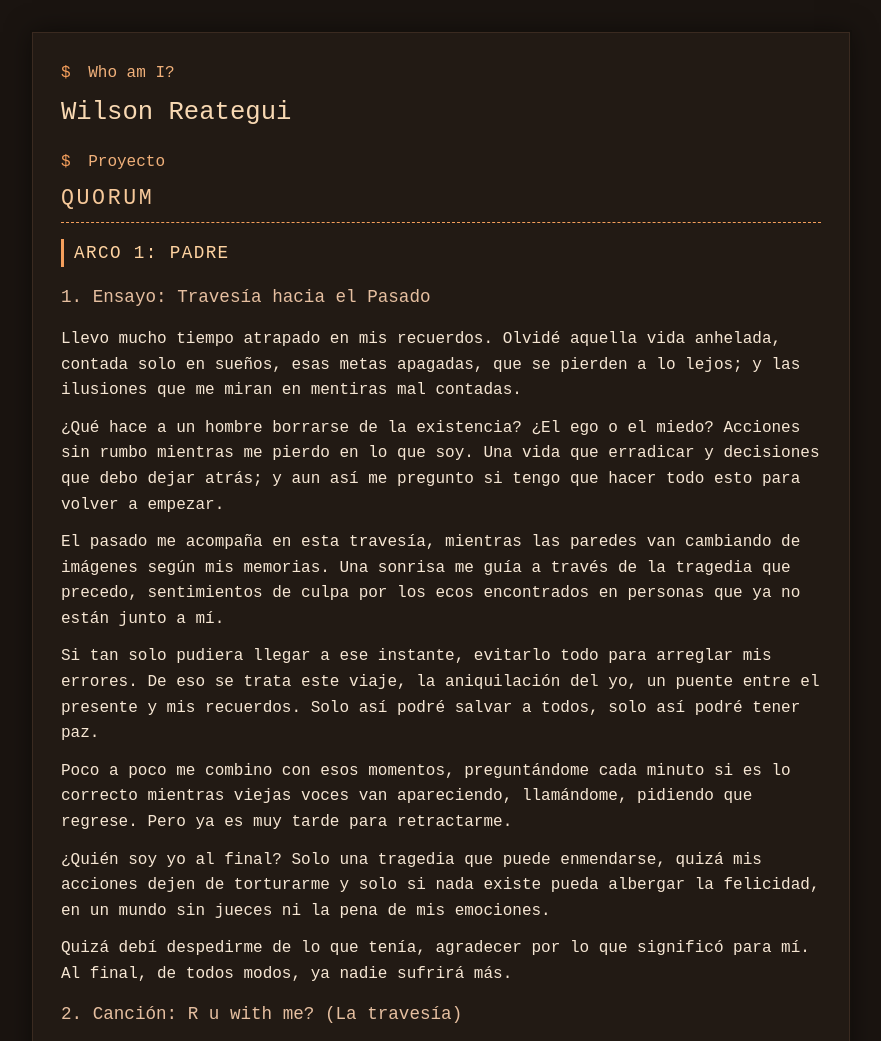
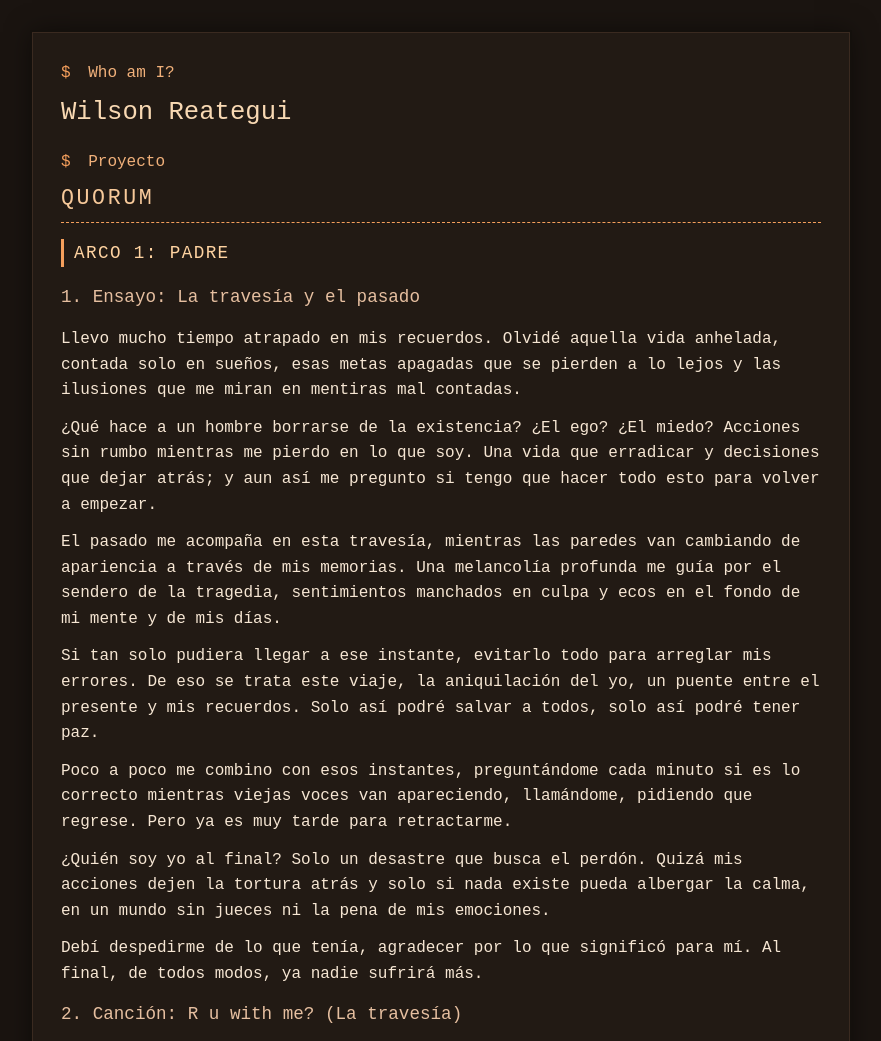
Before and after one commit to wilsonreategui/personal_page, a plain HTML site: page index.html in a window 1280 px wide. Shown: the top 1041 px of the page, without its empty margins (199-1080 px from the left). Drawn offline with Linux system fonts and the light colour scheme.

Commit message:
Ensayo Afinado

```diff
--- a/index.html
+++ b/index.html
@@ -15,20 +15,20 @@
         <p class="line"><span class="prompt">$</span> Proyecto</p>
         <h2 class="project-title">Quorum</h2>
         <h2 class="arc">ARCO 1: Padre</h2>
-        <h2>1. Ensayo: Travesía hacia el Pasado</h2>
+        <h2>1. Ensayo: La travesía y el pasado</h2>
         <p>
             Llevo mucho tiempo atrapado en mis recuerdos. Olvidé aquella vida anhelada, contada solo en sueños, esas
-            metas apagadas, que se pierden a lo lejos; y las ilusiones que me miran en mentiras mal contadas.
+            metas apagadas que se pierden a lo lejos y las ilusiones que me miran en mentiras mal contadas.
         </p>
         <p>
-            ¿Qué hace a un hombre borrarse de la existencia? ¿El ego o el miedo? Acciones sin rumbo mientras me pierdo
-            en lo que soy. Una vida que erradicar y decisiones que debo dejar atrás; y aun así me pregunto si tengo que
-            hacer todo esto para volver a empezar.
+            ¿Qué hace a un hombre borrarse de la existencia? ¿El ego? ¿El miedo? Acciones sin rumbo mientras me pierdo
+            en lo que soy. Una vida que erradicar y decisiones que dejar atrás; y aun así me pregunto si
+            tengo que hacer todo esto para volver a empezar.
         </p>
         <p>
-            El pasado me acompaña en esta travesía, mientras las paredes van cambiando de imágenes según mis memorias.
-            Una sonrisa me guía a través de la tragedia que precedo, sentimientos de culpa por los ecos encontrados en
-            personas que ya no están junto a mí.
+            El pasado me acompaña en esta travesía, mientras las paredes van cambiando de apariencia a través de mis
+            memorias. Una melancolía profunda me guía por el sendero de la tragedia, sentimientos manchados en culpa
+            y ecos en el fondo de mi mente y de mis días.
         </p>
         <p>
             Si tan solo pudiera llegar a ese instante, evitarlo todo para arreglar mis errores. De eso se trata este
@@ -36,15 +36,15 @@
             solo así podré tener paz.
         </p>
         <p>
-            Poco a poco me combino con esos momentos, preguntándome cada minuto si es lo correcto mientras viejas voces
+            Poco a poco me combino con esos instantes, preguntándome cada minuto si es lo correcto mientras viejas voces
             van apareciendo, llamándome, pidiendo que regrese. Pero ya es muy tarde para retractarme.
         </p>
         <p>
-            ¿Quién soy yo al final? Solo una tragedia que puede enmendarse, quizá mis acciones dejen de torturarme y
-            solo si nada existe pueda albergar la felicidad, en un mundo sin jueces ni la pena de mis emociones.
+            ¿Quién soy yo al final? Solo un desastre que busca el perdón. Quizá mis acciones dejen la tortura atrás y
+            solo si nada existe pueda albergar la calma, en un mundo sin jueces ni la pena de mis emociones.
         </p>
         <p>
-            Quizá debí despedirme de lo que tenía, agradecer por lo que significó para mí. Al final, de todos modos, ya
+            Debí despedirme de lo que tenía, agradecer por lo que significó para mí. Al final, de todos modos, ya
             nadie sufrirá más.
         </p>
         <h2>2. Canción: R u with me? (La travesía)</h2>
```
